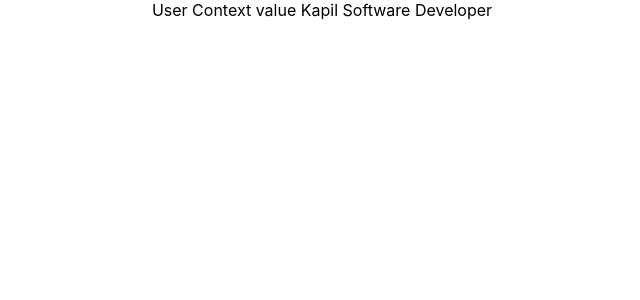
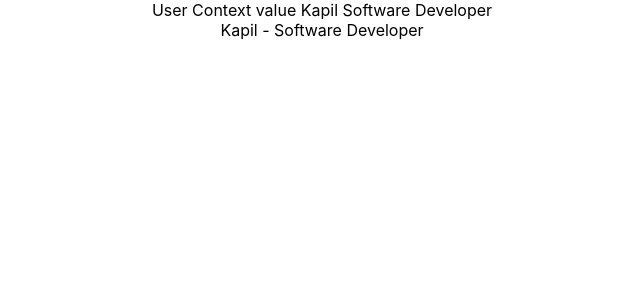
Before and after one commit to kapil551/React_Hooks, a React (Create React App) app in the folder react-hooks/: page / in a window 1280 px wide. Shown: the top 300 px of the page, without its empty margins (318-958 px from the left). Built offline with nearby package versions, Linux system fonts and the light colour scheme.

Commit message:
12 - Conext with useContext hook

```diff
--- a/react-hooks/src/App.js
+++ b/react-hooks/src/App.js
@@ -3,6 +3,7 @@ import './App.css';
 
 import ClassUseState from './components/classComponents/ClassUseState';
 import ComponentC from './components/functionalComponents/useContextHook/ComponentC';
+import UseContextHook from './components/functionalComponents/useContextHook/UseContextHook';
 import UseEffectAfterRender from './components/functionalComponents/UseEffectHook/UseEffectAfterRender';
 import UseEffectConditionallyRunEffects from './components/functionalComponents/UseEffectHook/UseEffectConditionallyRunEffects';
 import UseEffectFetchingData from './components/functionalComponents/UseEffectHook/UseEffectFetchingData';
@@ -58,6 +59,9 @@ function App() {
           {/* 11 - Context without useContext hook */}
           <ComponentC />
 
+          {/* 12 - Conext with useContext hook */}
+          <UseContextHook />
+
         </ChannelContext.Provider>
       </UserContext.Provider>
 
--- /dev/null
+++ b/react-hooks/src/components/functionalComponents/useContextHook/UseContextHook.js
@@ -0,0 +1,18 @@
+import React from "react";
+import { useContext } from "react";
+
+import { UserContext, ChannelContext } from "../../../App";
+
+const UseContextHook = () => {
+
+  const user = useContext(UserContext);
+  const channel = useContext(ChannelContext);
+
+  return (
+    <div>
+      {user} - {channel}
+    </div>
+  );
+};
+
+export default UseContextHook;
```
